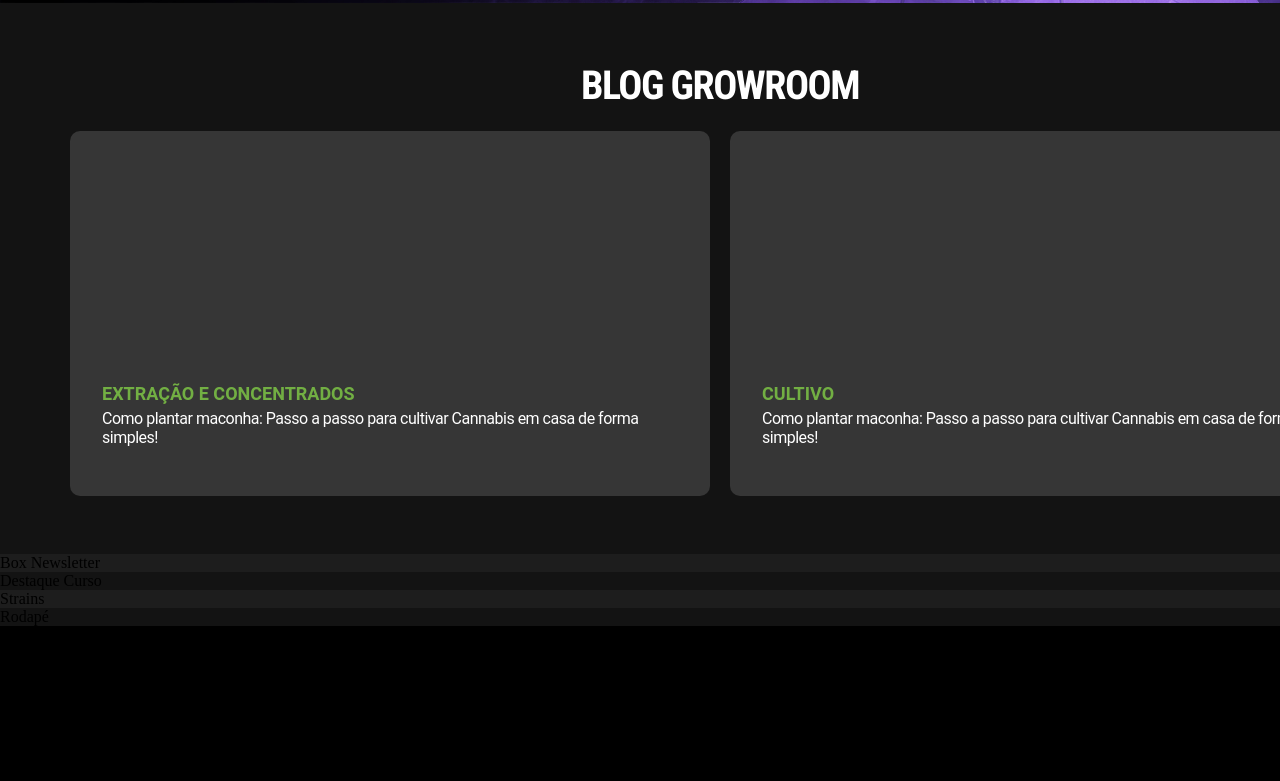
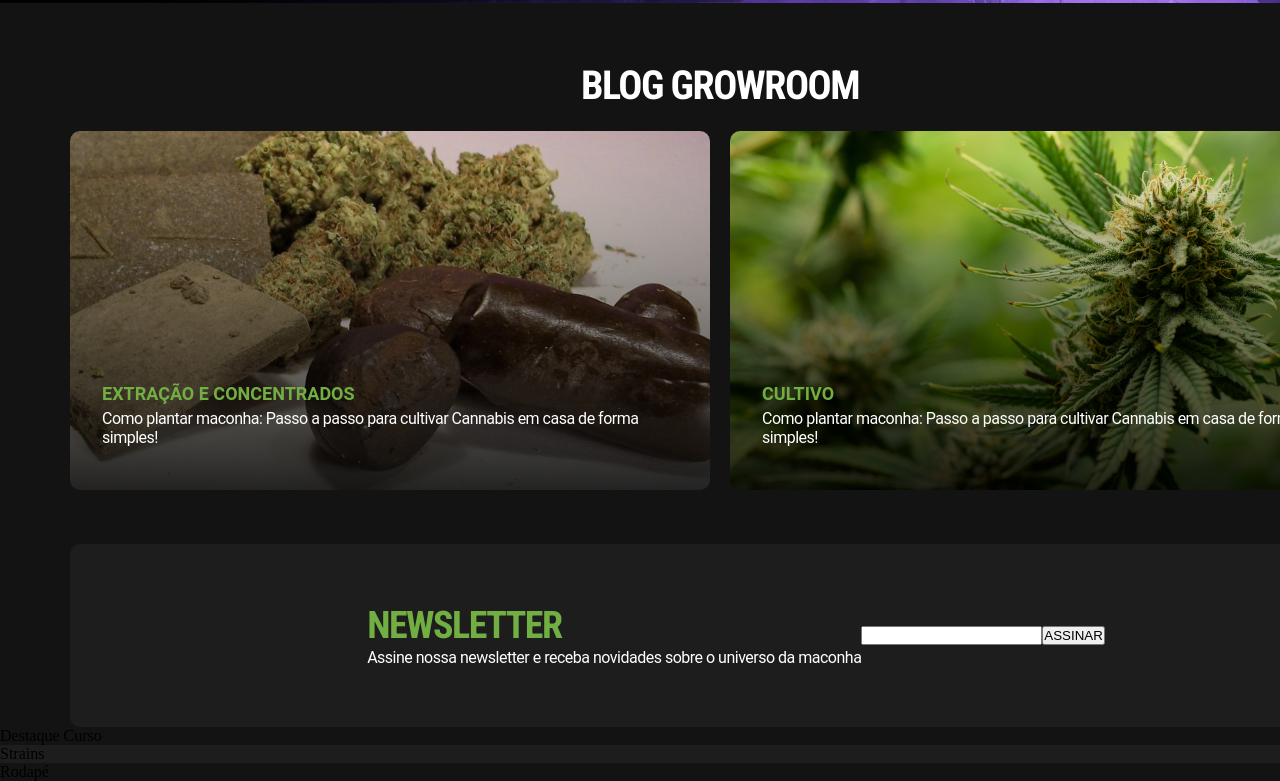
Before and after one commit to wlfilho/growroom2023, a plain HTML site: page index.html in a window 1280 px wide. Shown: the part 1441-2222 px from the top of the page. Before the commit the page ends 2067 px from the top, so only its background shows below. Drawn offline with Linux system fonts and the light colour scheme.

Commit message:
bg blog posts

```diff
--- a/index.html
+++ b/index.html
@@ -66,22 +66,40 @@
         <div class="destaqueebook"></div>
 
         <div class="destaqueblog">
-            <h2>BLOG GROWROOM</h2>
+            <h2 class="tit-destaqueblog">BLOG GROWROOM</h2>
             <div class="posts">
-                <div class="box-posts-blog">
+                <div class="box-posts-01-blog">
                     <p class="tit-blog">EXTRAÇÃO E CONCENTRADOS</p>
                     <p  class="desc-blog">Como plantar maconha: Passo a passo para cultivar Cannabis em casa de forma simples!</p>
                 </div>
-                <div class="box-posts-blog">
+                <div class="box-posts-02-blog">
                     <p class="tit-blog">CULTIVO</p>
                     <p class="desc-blog">Como plantar maconha: Passo a passo para cultivar Cannabis em casa de forma simples!</p>
                 </div>
 
             </div>
+
+            <div class="boxnewsletter">
+                <div class="newsletter-elements">
+                    <h2 class="tit-newsletter">NEWSLETTER</h2>
+                    <p>Assine nossa newsletter e receba novidades sobre o universo da maconha</p>
+                </div>
+                <div class="newsletter-elements">
+                    <form>
+                        <input type="text">
+                    </form>
+                </div>
+                <div class="newsletter-elements">
+                    <button>ASSINAR</button>
+                </div>
+            </div>
         </div>
 
 
-        <div class="boxnewsletter">Box Newsletter</div>
+
+
+
+
         <div class="destaquecurso">Destaque Curso</div>
         <div class="destaquestrains">Strains</div>
         <footer>Rodapé</footer>
--- a/styles.css
+++ b/styles.css
@@ -186,7 +186,7 @@ header  {
     background: #131313;
 }
 
-.destaqueblog h2 {
+.tit-destaqueblog {
     font-family: 'Roboto Condensed', sans-serif;
     font-weight: 700;
     font-size: 40px;
@@ -204,13 +204,24 @@ header  {
     column-gap: 20px;
 }
 
-.box-posts-blog {
+.box-posts-01-blog {
     width: 640px;
-    height: 365px;
+    height: 359px;
     background-color: #363636;
+    background-image: url("images/post-01.jpg");
     border-radius: 10px;
-    margin-bottom: 58px;
+    margin-bottom: 54px;
 }
+
+.box-posts-02-blog {
+    width: 640px;
+    height: 359px;
+    background-color: #363636;
+    background-image: url("images/post-02.jpg");
+    border-radius: 10px;
+    margin-bottom: 54px;
+}
+
 
 .tit-blog {
     color: #72AF43;
@@ -232,8 +243,39 @@ header  {
 }
 
 .boxnewsletter {
+    display: flex;
+    justify-content: center;
+    align-items: center;
     background: #1D1D1D;
+    width: 1300px;
+    height: 183px;
+    margin: 0 auto 0 auto;
+    border-radius: 10px;
 }
+
+.tit-newsletter {
+    font-family: 'Roboto Condensed', sans-serif;
+    font-weight: 700;
+    font-size: 38px;
+    text-transform: uppercase;
+    line-height: 1.15em;
+    letter-spacing: -1.5px;
+    color: #72AF43;
+    margin-left: 32px;
+}
+
+
+
+.boxnewsletter p {
+    color: #ffffff;
+    font-family: 'Roboto', sans-serif;
+    font-size: 16px;
+    font-weight: 400;
+    margin-left: 32px;
+    letter-spacing: -0.5px;
+}
+
+
 
 .destaquecurso {
     background: #131313;
```
Also changed, not shown: images/post-01.jpg (added), images/post-02.jpg (added).
